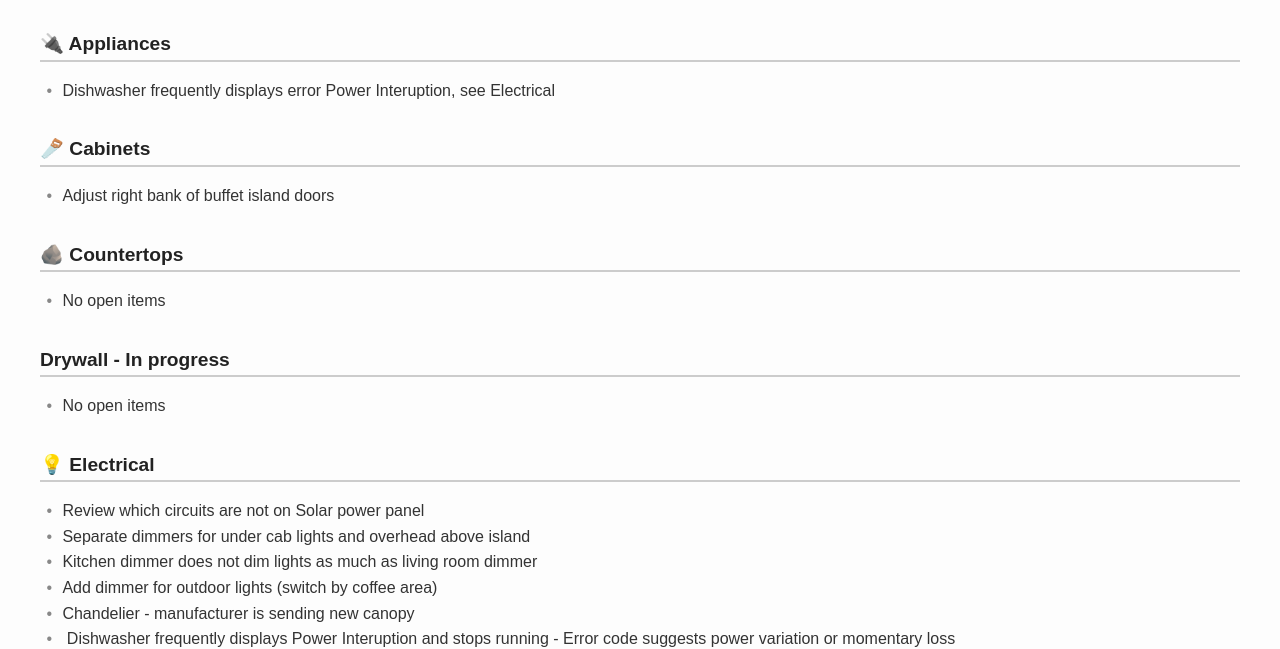
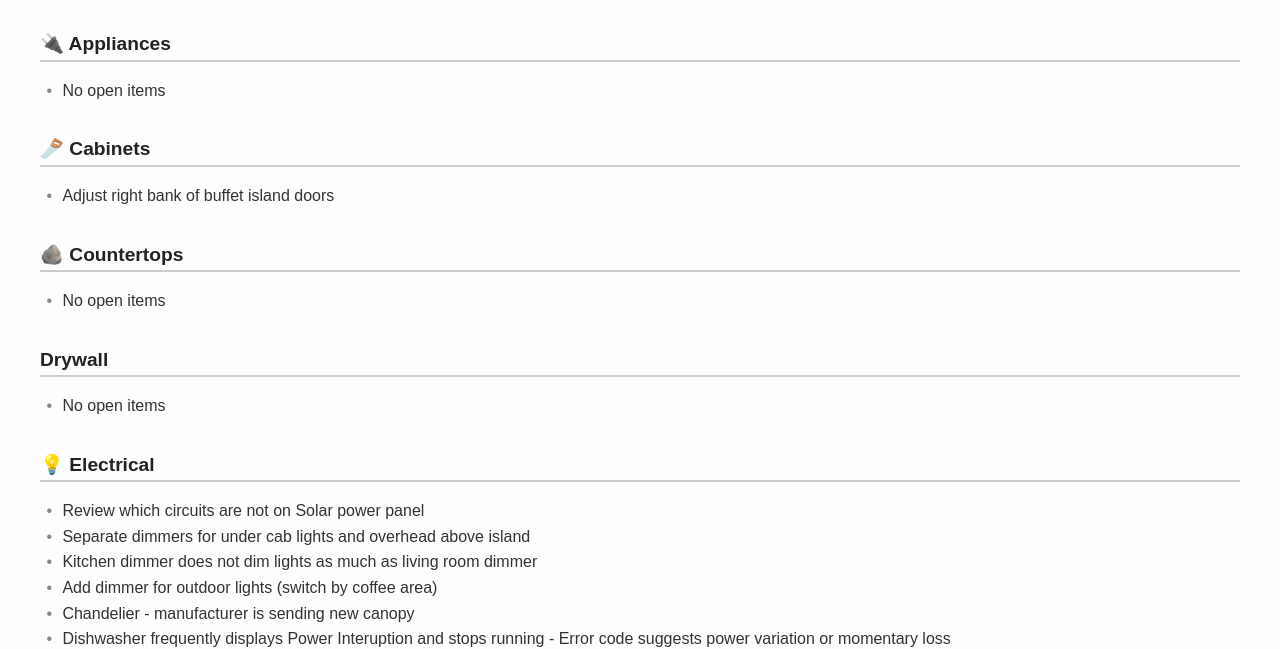
Before and after one commit to jimd92130/makeakitchen, a plain HTML site: page index.html in a window 1280 px wide. Shown: the part 159-808 px from the top of the page. Drawn offline with Linux system fonts and the light colour scheme.

Commit message:
Update index.html

```diff
--- a/index.html
+++ b/index.html
@@ -84,7 +84,7 @@
 
 <h2>🔌 Appliances </h2>
 <ul>
-<li>Dishwasher frequently displays error Power Interuption, see Electrical</li>
+<li>No open items</li>
 
 </ul>
 
@@ -99,7 +99,7 @@
 <li>No open items</li>
 </ul>
 
-  <h2>️Drywall - In progress</h2>
+  <h2>️Drywall</h2>
 <ul>
     <li>No open items</li>
 
@@ -112,14 +112,14 @@
    <li>Kitchen dimmer does not dim lights as much as living room dimmer</li>
   <li>Add dimmer for outdoor lights (switch by coffee area)</li>
   <li>Chandelier - manufacturer is sending new canopy</li>
-  <li> Dishwasher frequently displays Power Interuption and stops running - Error code suggests power variation or momentary loss</li>
+  <li>Dishwasher frequently displays Power Interuption and stops running - Error code suggests power variation or momentary loss</li>
   </ul>
 
 
 <h2>🏗️ General Construction</h2>
 <ul>
    <li>Fix drip edge over trellis in ‘triangle’ roof area</li>
-     <li>Caulk gap between wood floor and garage door with matching color</li>
+  <li>Caulk gap between wood floor and garage door with matching color</li>
   <li>Caulk around door jams by both sliding doors (fam room to living room)</li>
   <li>Powerwash patio back and side to driveway</li>
   <li>Trellis short cross beams - are they secured to house side beam?</li>
```
